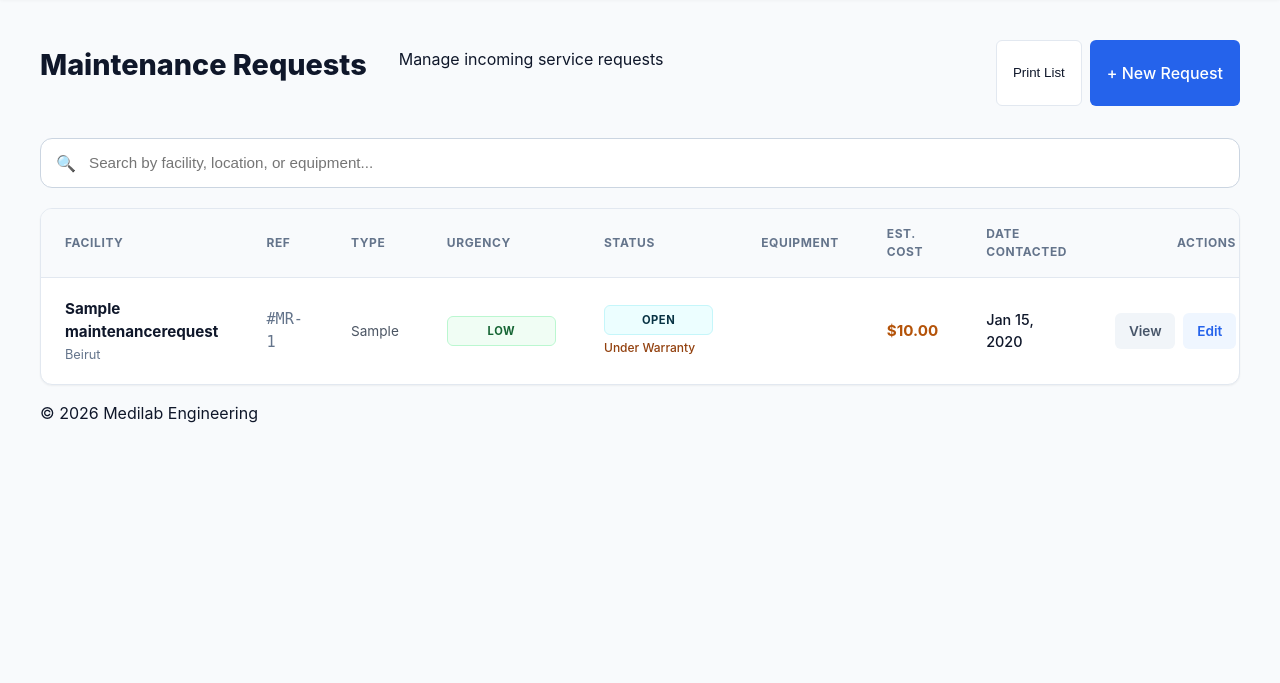
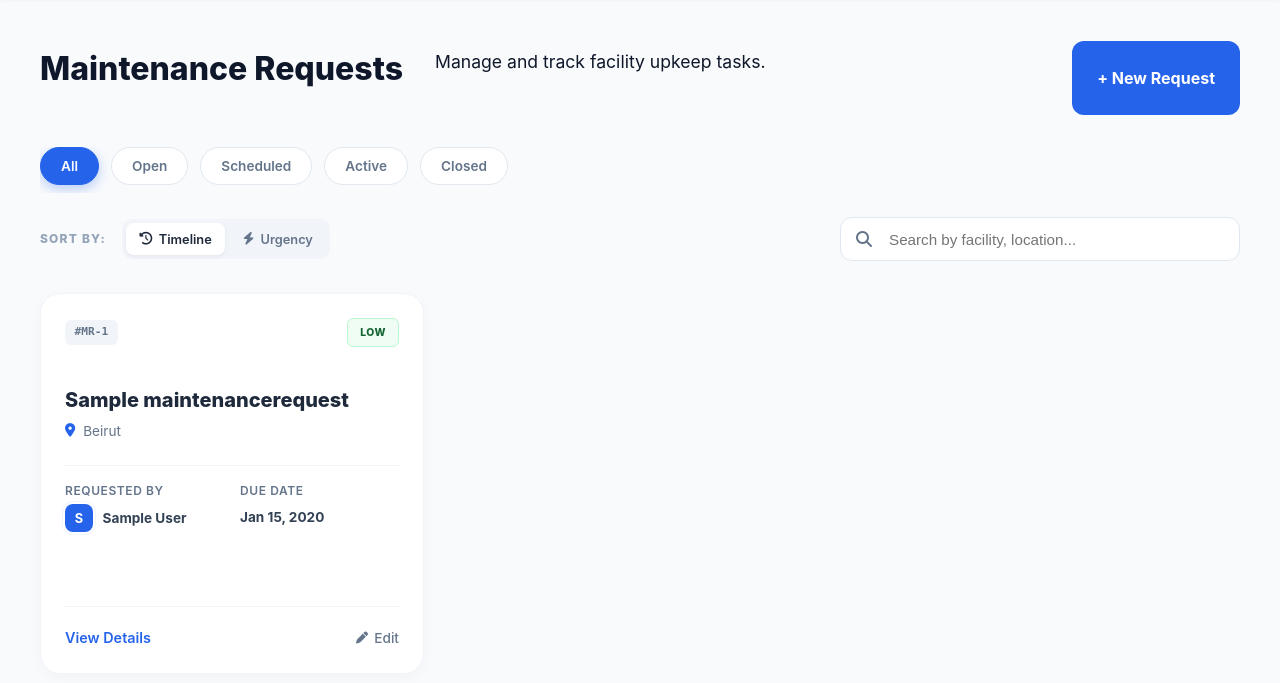
Before and after one commit to RawadZaidan/engineeringReports, a Django app: page /requests/ in a window 1280 px wide. Shown: the part 83-766 px from the top of the page. Run offline with Django 5.2, Linux system fonts and the light colour scheme; a user stored in the database is signed in; tables that the repository leaves empty hold one stand-in row (values such as "Sample post").

Commit message:
added more mobile optimization

```diff
--- a/core/views.py
+++ b/core/views.py
@@ -319,12 +319,16 @@ class MaintenanceRequestListView(LoginRequiredMixin, ListView):
             'created_by'
         ).prefetch_related(
             'equipment_items__equipment__product'
-        ).order_by('-created_at')
+        )
 
+        # Filtering
         if not self.request.user.is_staff:
             queryset = queryset.filter(created_by=self.request.user)
+
         status = self.request.GET.get('status')
-        if status: queryset = queryset.filter(status=status)
+        if status:
+            queryset = queryset.filter(status=status)
+
         q = self.request.GET.get('q')
         if q:
             queryset = queryset.filter(
@@ -332,6 +336,24 @@ class MaintenanceRequestListView(LoginRequiredMixin, ListView):
                 Q(equipment_items__equipment__product__name__icontains=q) |
                 Q(equipment_items__equipment__serial_number__icontains=q)
             ).distinct()
+
+        # Sorting
+        sort = self.request.GET.get('sort', 'timeline')
+        if sort == 'urgency':
+            from django.db.models import Case, When, Value, IntegerField
+            queryset = queryset.annotate(
+                urgency_rank=Case(
+                    When(urgency='Emergency', then=Value(0)),
+                    When(urgency='High', then=Value(1)),
+                    When(urgency='Medium', then=Value(2)),
+                    When(urgency='Low', then=Value(3)),
+                    default=Value(4),
+                    output_field=IntegerField(),
+                )
+            ).order_by('urgency_rank', '-customer_contact_date')
+        else: # Default: timeline
+            queryset = queryset.order_by('-customer_contact_date', '-created_at')
+
         return queryset
 
 class MaintenanceRequestCreateView(LoginRequiredMixin, CreateView):
--- a/static/css/styles.css
+++ b/static/css/styles.css
@@ -345,6 +345,197 @@ body {
 .grid-col-8 { grid-column: span 8; }
 .grid-col-12 { grid-column: span 12; }
 
+/* ==========================================================================
+   Premium Request Card Grid & Filters (Global)
+   ========================================================================== */
+.request-modern-grid {
+    display: grid;
+    grid-template-columns: repeat(auto-fill, minmax(320px, 1fr));
+    gap: 1.5rem;
+    margin-top: 1.5rem;
+}
+
+.request-modern-card {
+    background: white;
+    border-radius: 20px;
+    border: 1px solid #f1f5f9;
+    box-shadow: 0 4px 20px -5px rgba(0, 0, 0, 0.05);
+    padding: 1.5rem;
+    position: relative;
+    transition: all 0.3s cubic-bezier(0.4, 0, 0.2, 1);
+    display: flex;
+    flex-direction: column;
+    height: 100%;
+}
+
+.request-modern-card:hover {
+    transform: translateY(-5px);
+    box-shadow: 0 12px 30px -10px rgba(0, 0, 0, 0.1);
+    border-color: var(--primary-soft);
+}
+
+.card-id-badge {
+    background: #f1f5f9;
+    color: #64748b;
+    padding: 0.25rem 0.6rem;
+    border-radius: 6px;
+    font-size: 0.7rem;
+    font-weight: 700;
+    font-family: monospace;
+}
+
+.request-card-header {
+    display: flex;
+    justify-content: space-between;
+    align-items: center;
+    margin-bottom: 1.25rem;
+}
+
+.request-card-title {
+    font-size: 1.25rem;
+    font-weight: 800;
+    color: #1e293b;
+    margin-bottom: 0.5rem;
+    line-height: 1.3;
+}
+
+.request-card-location {
+    display: flex;
+    align-items: center;
+    gap: 0.5rem;
+    color: #64748b;
+    font-size: 0.85rem;
+    margin-bottom: 1.5rem;
+}
+
+.request-card-info-grid {
+    display: grid;
+    grid-template-columns: 1fr 1fr;
+    gap: 1rem;
+    margin-bottom: 1.5rem;
+    padding-top: 1rem;
+    border-top: 1px solid #f1f5f9;
+}
+
+.info-label {
+    font-size: 0.65rem;
+    text-transform: uppercase;
+    letter-spacing: 0.05em;
+    font-weight: 700;
+    color: #94a3b8;
+    display: block;
+    margin-bottom: 0.5rem;
+}
+
+.request-card-footer {
+    margin-top: auto;
+    padding-top: 1.25rem;
+    border-top: 1px solid #f1f5f9;
+    display: flex;
+    justify-content: space-between;
+    align-items: center;
+}
+
+.footer-link {
+    color: var(--primary-color);
+    font-weight: 600;
+    font-size: 0.9rem;
+    text-decoration: none;
+}
+
+.footer-edit-link {
+    color: #64748b;
+    font-weight: 500;
+    font-size: 0.85rem;
+    display: flex;
+    align-items: center;
+    gap: 0.4rem;
+    text-decoration: none;
+}
+
+.premium-filter-container {
+    display: flex;
+    flex-direction: column;
+    gap: 1.5rem;
+    margin-bottom: 2rem;
+}
+
+.modern-status-pills {
+    display: flex;
+    gap: 0.75rem;
+    overflow-x: auto;
+    padding-bottom: 0.5rem;
+    scrollbar-width: none;
+}
+
+.status-pill {
+    padding: 0.5rem 1.25rem;
+    border-radius: 50px;
+    border: 1px solid #e2e8f0;
+    background: white;
+    color: #64748b;
+    font-size: 0.85rem;
+    font-weight: 600;
+    text-decoration: none;
+    transition: all 0.2s;
+    white-space: nowrap;
+}
+
+.status-pill.active {
+    background: var(--primary-color);
+    color: white;
+    border-color: var(--primary-color);
+    box-shadow: 0 4px 12px rgba(37, 99, 235, 0.3);
+}
+
+.premium-sort-search {
+    display: flex;
+    justify-content: space-between;
+    align-items: center;
+    gap: 1rem;
+}
+
+.sort-label-group {
+    display: flex;
+    align-items: center;
+    gap: 1rem;
+}
+
+.sort-label {
+    font-size: 0.75rem;
+    font-weight: 800;
+    color: #94a3b8;
+    text-transform: uppercase;
+    letter-spacing: 0.1em;
+}
+
+.sort-toggle-group {
+    display: flex;
+    background: #f1f5f9;
+    padding: 0.25rem;
+    border-radius: 10px;
+    gap: 0.25rem;
+}
+
+.sort-toggle-btn {
+    padding: 0.4rem 0.85rem;
+    border-radius: 8px;
+    font-size: 0.8rem;
+    font-weight: 600;
+    text-decoration: none;
+    color: #64748b;
+    display: flex;
+    align-items: center;
+    gap: 0.4rem;
+    transition: all 0.15s;
+}
+
+.sort-toggle-btn.active {
+    background: white;
+    color: #1e293b;
+    box-shadow: 0 2px 4px rgba(0,0,0,0.05);
+}
+
 @media (max-width: 768px) {
     body { padding-bottom: 75px; } /* Space for bottom nav */
 
--- a/templates/core/request_list.html
+++ b/templates/core/request_list.html
@@ -3,127 +3,110 @@
 {% block title %}Maintenance Requests - Medilab{% endblock %}
 
 {% block content %}
-<div class="page-header-actions dashboard-header">
+<div class="page-header-actions dashboard-header" style="margin-bottom: 2rem; border: none;">
     <div class="header-content">
-        <h1 class="page-title">Maintenance Requests</h1>
-        <p class="text-muted mobile-hide" style="margin-top: 0.25rem;">Manage incoming service requests</p>
+        <h1 class="page-title" style="font-size: 2rem; font-weight: 800;">Maintenance Requests</h1>
+        <p class="text-muted" style="font-size: 1.1rem; margin-top: 0.25rem;">Manage and track facility upkeep tasks.</p>
     </div>
     <div class="action-btn-group">
-        <button class="btn btn-secondary desktop-only" onclick="window.print()"><i class="icon-printer"></i> Print List</button>
-        <a href="{% url 'request_create' %}" class="btn btn-primary create-btn">+ New Request</a>
+        <a href="{% url 'request_create' %}" class="btn btn-primary create-btn" style="padding: 0.75rem 1.5rem; border-radius: 12px; font-weight: 700;">+ New Request</a>
     </div>
 </div>
 
-<!-- Mobile Filter Bar -->
-<div class="mobile-filter-row mobile-only">
-    <div class="horizontal-scroll-filters">
-        <a href="?status=" class="mobile-filter-pill {% if not request.GET.status %}active{% endif %}">All</a>
-        <a href="?status=Open" class="mobile-filter-pill {% if request.GET.status == 'Open' %}active{% endif %}">Open</a>
-        <a href="?status=Scheduled" class="mobile-filter-pill {% if request.GET.status == 'Scheduled' %}active{% endif %}">Scheduled</a>
-        <a href="?status=In Progress" class="mobile-filter-pill {% if request.GET.status == 'In Progress' %}active{% endif %}">Active</a>
-        <a href="?status=Completed" class="mobile-filter-pill {% if request.GET.status == 'Completed' %}active{% endif %}">Closed</a>
+<div class="premium-filter-container">
+    <!-- Status Selection -->
+    <div class="modern-status-pills">
+        <a href="?status=&sort={{ request.GET.sort|default:'timeline' }}" class="status-pill {% if not request.GET.status %}active{% endif %}">All</a>
+        <a href="?status=Open&sort={{ request.GET.sort|default:'timeline' }}" class="status-pill {% if request.GET.status == 'Open' %}active{% endif %}">Open</a>
+        <a href="?status=Scheduled&sort={{ request.GET.sort|default:'timeline' }}" class="status-pill {% if request.GET.status == 'Scheduled' %}active{% endif %}">Scheduled</a>
+        <a href="?status=In Progress&sort={{ request.GET.sort|default:'timeline' }}" class="status-pill {% if request.GET.status == 'In Progress' %}active{% endif %}">Active</a>
+        <a href="?status=Completed&sort={{ request.GET.sort|default:'timeline' }}" class="status-pill {% if request.GET.status == 'Completed' %}active{% endif %}">Closed</a>
+    </div>
+
+    <!-- Sort & Search Bar -->
+    <div class="premium-sort-search">
+        <div class="sort-label-group">
+            <span class="sort-label">Sort by:</span>
+            <div class="sort-toggle-group">
+                <a href="?sort=timeline{% if request.GET.status %}&status={{ request.GET.status }}{% endif %}{% if request.GET.q %}&q={{ request.GET.q }}{% endif %}"
+                   class="sort-toggle-btn {% if request.GET.sort != 'urgency' %}active{% endif %}">
+                    <i class="fas fa-history"></i> Timeline
+                </a>
+                <a href="?sort=urgency{% if request.GET.status %}&status={{ request.GET.status }}{% endif %}{% if request.GET.q %}&q={{ request.GET.q }}{% endif %}"
+                   class="sort-toggle-btn {% if request.GET.sort == 'urgency' %}active{% endif %}">
+                    <i class="fas fa-bolt"></i> Urgency
+                </a>
+            </div>
+        </div>
+
+        <form method="get" class="search-form" style="margin-bottom: 0; flex: 1; max-width: 400px;">
+            <div class="search-input-wrapper">
+                <span class="search-icon"><i class="fas fa-search"></i></span>
+                <input type="text" name="q" placeholder="Search by facility, location..." class="form-control" value="{{ request.GET.q }}" style="height: 44px; border-radius: 12px; border-color: #e2e8f0;">
+            </div>
+            {% if request.GET.status %}<input type="hidden" name="status" value="{{ request.GET.status }}">{% endif %}
+            {% if request.GET.sort %}<input type="hidden" name="sort" value="{{ request.GET.sort }}">{% endif %}
+        </form>
     </div>
 </div>
 
-<!-- Search Bar -->
-<form method="get" class="search-form">
-     <div class="search-input-wrapper">
-        <span class="search-icon">🔍</span>
-        <input type="text" name="q" placeholder="Search by facility, location, or equipment..." class="form-control" value="{{ request.GET.q }}">
-     </div>
-     {% if request.GET.status %}<input type="hidden" name="status" value="{{ request.GET.status }}">{% endif %}
-</form>
+<div class="request-modern-grid">
+    {% for request_item in requests %}
+    <div class="request-modern-card"
+         onclick="window.location='{% url 'request_detail' request_item.pk %}';"
+         style="cursor: pointer;">
+        <div class="request-card-header">
+            <span class="card-id-badge">#MR-{{ request_item.id }}</span>
+            <span class="status-badge urgency-{{ request_item.urgency|lower }}" style="font-size: 0.65rem; font-weight: 800; text-transform: uppercase; letter-spacing: 0.05em; min-width: auto; padding: 0.35rem 0.75rem;">
+                {{ request_item.urgency }}
+                {% if request_item.urgency != 'Low' and request_item.urgency != 'Medium' %}Urgency{% endif %}
+            </span>
+        </div>
 
-<div class="card" style="padding: 0; overflow: hidden;">
-    <div class="table-responsive">
-        <table class="modern-table">
-            <thead>
-                <tr>
-                    <th>Facility</th>
-                    <th>Ref</th>
-                    <th>Type</th>
-                    <th>Urgency</th>
-                    <th>Status</th>
-                    <th>Equipment</th>
-                    <th>Est. Cost</th>
-                    <th>Date Contacted</th>
-                    <th style="text-align: right;">Actions</th>
-                </tr>
-            </thead>
-            <tbody>
-                {% for request_item in requests %}
-                <tr>
-                    <td>
-                        <div style="font-weight: 700; color: #0f172a;">{{ request_item.facility_name|default:"N/A" }}</div>
-                        {% if request_item.location %}
-                        <div style="font-size: 0.8rem; color: #64748b; margin-top: 0.1rem;">
-                             {{ request_item.get_location_display }}
-                         </div>
-                        {% endif %}
-                    </td>
-                    <td><span style="font-family: monospace; color: #64748b;">#MR-{{ request_item.id }}</span></td>
-                    <td><div style="font-size: 0.85rem; color: #4b5563;">{{ request_item.service_type|default:"-" }}</div></td>
-                    <td>
-                        <span class="status-badge urgency-{{ request_item.urgency|lower }}">
-                            {{ request_item.urgency }}
-                        </span>
-                    </td>
-                    <td>
-                        <span class="status-badge status-{{ request_item.status|lower|cut:' ' }}">
-                            {{ request_item.status }}
-                        </span>
-                        <div style="font-size: 0.75rem; color: #92400e; margin-top: 0.25rem; font-weight: 500;">
-                            {{ request_item.get_billing_status_display }}
-                        </div>
-                    </td>
-                    <td>
-                        {% with items=request_item.equipment_items.all %}
-                            {% if items %}
-                                <div style="font-weight: 500;">{{ items.0.equipment_type }}</div>
-                                <div style="font-size: 0.8rem; color: #64748b;">{{ items.0.model_name }}</div>
-                                {% if items|length > 1 %}
-                                    <span class="text-muted small" style="background: #f1f5f9; padding: 1px 4px; border-radius: 4px;">+{{ items|length|add:"-1" }} more instruments</span>
-                                {% endif %}
-                            {% else %}
-                                <span class="text-muted italic">{{ request_item.equipment_list|default:"No equipment"|truncatechars:30 }}</span>
-                            {% endif %}
-                        {% endwith %}
-                    </td>
-                    <td>
-                        {% if request_item.estimated_cost %}
-                            <div style="font-weight: 700; color: #b45309;">${{ request_item.estimated_cost|floatformat:2 }}</div>
-                        {% else %}
-                            <span class="text-muted" style="font-size: 0.8rem;">-</span>
-                        {% endif %}
-                    </td>
-                    <td>
-                        <div style="font-size: 0.9rem; font-weight: 500;">{{ request_item.customer_contact_date|date:"M d, Y" }}</div>
-                    </td>
-                    <td>
-                        <div class="action-btn-group" style="justify-content: flex-end;">
-                            <a href="{% url 'request_detail' request_item.pk %}" class="btn action-btn action-btn-view">View</a>
-                            {% if user.is_staff or request_item.created_by == user %}
-                            <a href="{% url 'request_update' request_item.pk %}" class="btn action-btn action-btn-edit">Edit</a>
-                            {% endif %}
-                        </div>
-                    </td>
-                </tr>
-                {% empty %}
-                <tr>
-                    <td colspan="8" class="text-center py-5">
-                        <div style="color: #94a3b8; font-size: 1.1rem;">No maintenance requests found.</div>
-                        <a href="{% url 'request_create' %}" class="btn btn-primary" style="margin-top: 1rem;">Create One Now</a>
-                    </td>
-                </tr>
-                {% endfor %}
-            </tbody>
-        </table>
+        <h3 class="request-card-title">{{ request_item.facility_name|default:request_item.service_type|default:"Maintenance Request" }}</h3>
+        <div class="request-card-location">
+            <i class="fas fa-map-marker-alt" style="color: var(--primary-color);"></i>
+            {{ request_item.get_location_display|default:"On-site" }}
+        </div>
+
+        <div class="request-card-info-grid">
+            <div>
+                <span class="info-label">Requested By</span>
+                <div style="display: flex; align-items: center; gap: 0.6rem;">
+                    <div class="engineer-avatar" style="width: 28px; height: 28px; font-size: 0.8rem; border-radius: 8px;">
+                        {{ request_item.created_by.username|make_list|first|upper }}
+                    </div>
+                    <span style="font-size: 0.85rem; font-weight: 700; color: #334155;">{{ request_item.created_by.get_full_name|default:request_item.created_by.username }}</span>
+                </div>
+            </div>
+            <div>
+                <span class="info-label">Due Date</span>
+                <span style="font-size: 0.85rem; font-weight: 700; color: #334155;">{{ request_item.customer_contact_date|date:"M d, Y" }}</span>
+            </div>
+        </div>
+
+        <div class="request-card-footer">
+            <a href="{% url 'request_detail' request_item.pk %}" class="footer-link">View Details</a>
+            {% if user.is_staff or request_item.created_by == user %}
+            <a href="{% url 'request_update' request_item.pk %}" class="footer-edit-link" onclick="event.stopPropagation();">
+                <i class="fas fa-pen" style="font-size: 0.75rem;"></i> Edit
+            </a>
+            {% endif %}
+        </div>
     </div>
+    {% empty %}
+    <div style="grid-column: 1/-1; text-align: center; padding: 5rem 2rem; background: #f8fafc; border-radius: 30px; border: 2px dashed #e2e8f0;">
+        <i class="fas fa-clipboard-check" style="font-size: 4rem; color: #cbd5e1; margin-bottom: 1.5rem;"></i>
+        <h2 style="color: #64748b;">No maintenance tasks found</h2>
+        <p class="text-muted">Adjust your filters or start a new request.</p>
+        <a href="{% url 'request_create' %}" class="btn btn-primary" style="margin-top: 2rem; border-radius: 12px;">+ Create New Request</a>
+    </div>
+    {% endfor %}
 </div>
 
 {% if is_paginated %}
-<div class="pagination">
-    <!-- Pagination logic here -->
+<div class="pagination" style="margin-top: 3rem; justify-content: center;">
+    <!-- Pagination remains functional -->
 </div>
 {% endif %}
 {% endblock %}
```
Also changed, not shown: other parts of static/css/styles.css (+19 -25 lines).
